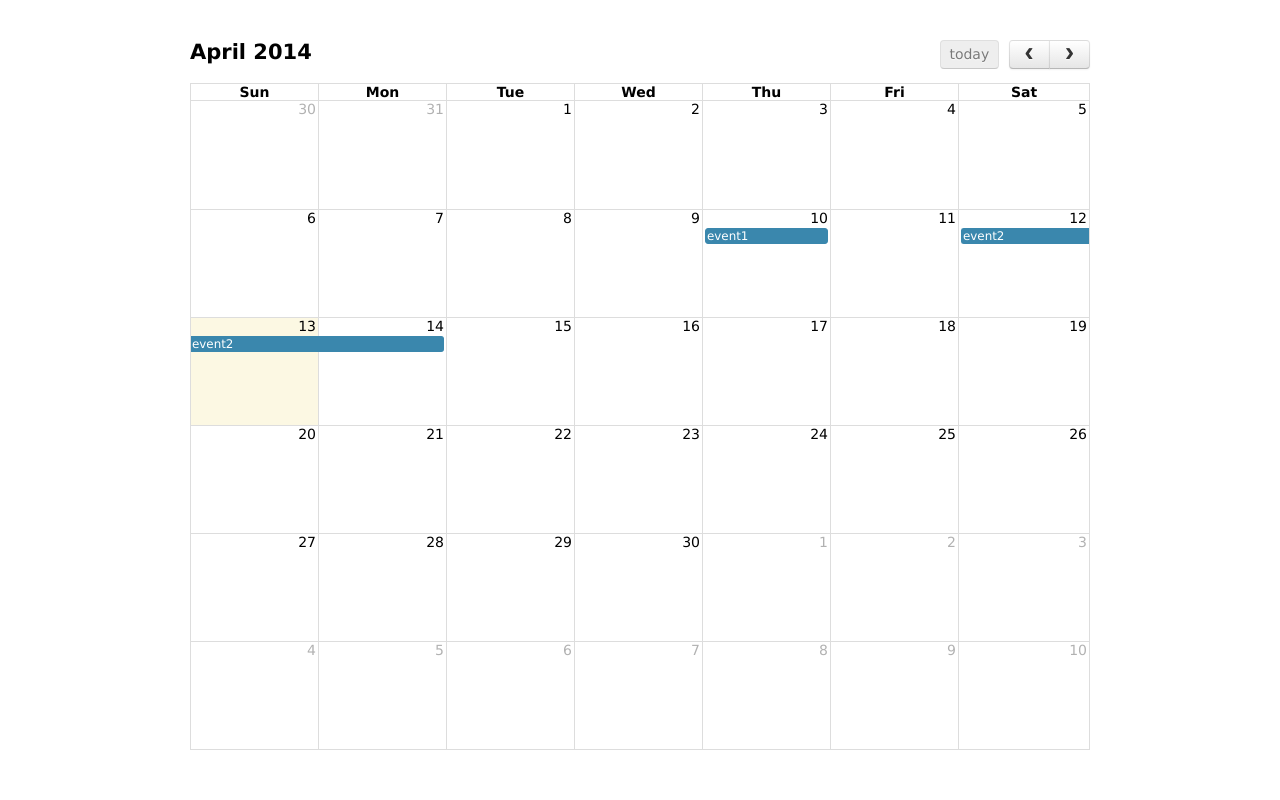
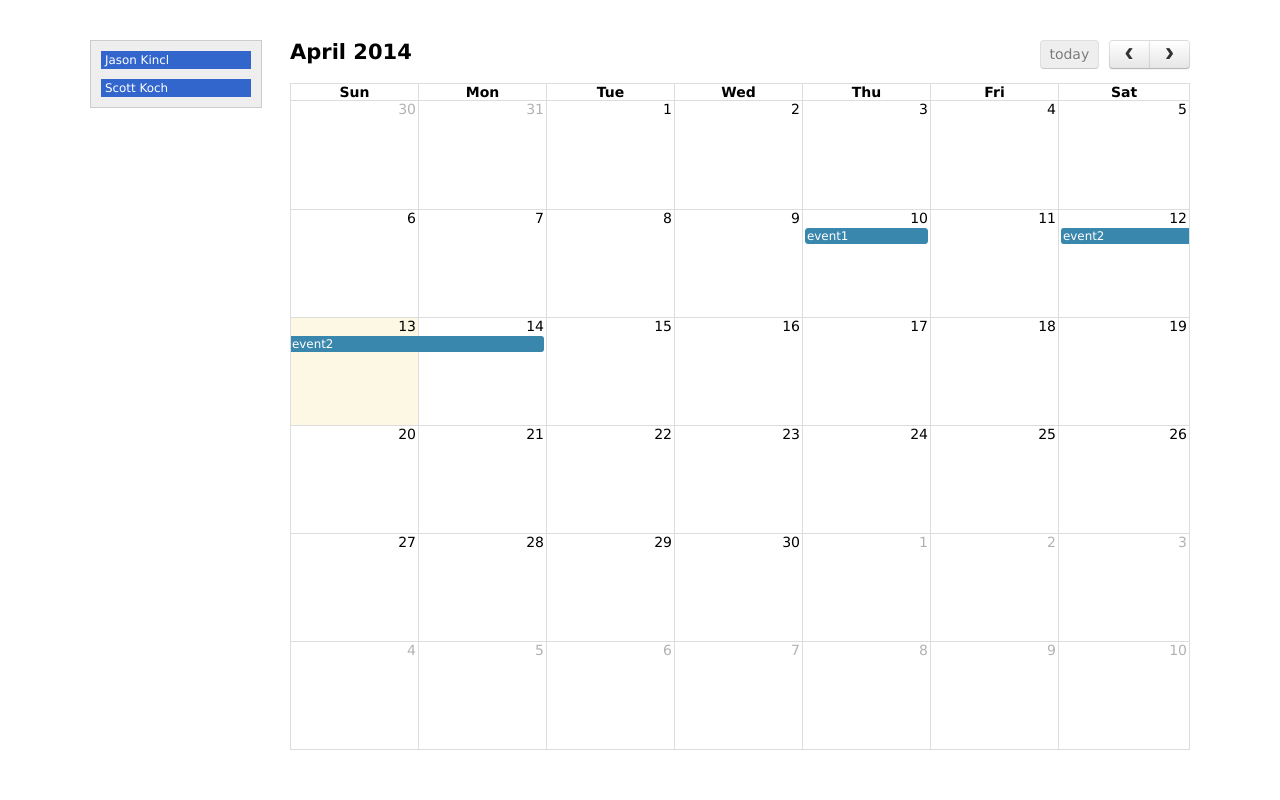
Before and after one commit to kincl/OnCall, a Flask app: page / in a window 1280 px wide. Run offline with Flask 2, Linux system fonts and the light colour scheme; some libraries are stand-ins or nearby versions.

Commit message:
working but not dragging

```diff
--- a/oncall/calendar.py
+++ b/oncall/calendar.py
@@ -15,12 +15,21 @@ def show(page):
 
 @calendar.route('/get_events')
 def get_events():
-	return json.dumps([
-		{'id': '111',
-		 'title': 'event1',
-	     'start': "2014-04-10"},
-		{'id': 2,
-		 'title': 'event2',
-		 'start': '2014-04-12',
-		 'end': '2014-04-14'}
-		])
+    return json.dumps([
+        {'id': 1,
+         'title': 'event1',
+         'start': "2014-04-10"},
+        {'id': 2,
+         'title': 'event2',
+         'start': '2014-04-12',
+         'end': '2014-04-14'}
+        ])
+
+@calendar.route('/get_team_members/<team>')
+def get_team_members(team):
+    return json.dumps([
+        {'id': 'kincljc',
+         'name': 'Jason Kincl'},
+        {'id': 'smkoch',
+         'name': 'Scott Koch'}
+        ])
--- a/oncall/templates/index.html
+++ b/oncall/templates/index.html
@@ -7,13 +7,10 @@
 <script src='{{ url_for('static', filename='fullcalendar/lib/jquery-ui.custom.min.js') }}'></script>
 <script src='{{ url_for('static', filename='fullcalendar/fullcalendar/fullcalendar.min.js') }}'></script>
 <script>
-
     $(document).ready(function() {
-
+        // Set up calendar
         $('#calendar').fullCalendar({
-
             editable: true,
-
             events: "/get_events",
 
             eventDrop: function(event, delta) {
@@ -25,11 +22,38 @@
                 if (bool) $('#loading').show();
                 else $('#loading').hide();
             }
+        });
+        // Set up users
+        $.getJSON( "/get_team_members/team1", function( data ) {
+            var items = [];
+            $.each( data, function( key, val ) {
+                items.push( "<div class='team_member' id='" + val['id'] + "'>" + val['name'] + "</div>" );
+            });
+
+            $("#team_members").append(items.join(""))
+        });
+
+        $('#team_members div.team_member').each(function() {
+            console.log($this);
+            // create an Event Object (http://arshaw.com/fullcalendar/docs/event_data/Event_Object/)
+            // it doesn't need to have a start or end
+            var eventObject = {
+                title: $.trim($(this).text()) // use the element's text as the event title
+            };
+
+            // store the Event Object in the DOM element so we can get to it later
+            $(this).data('eventObject', eventObject);
+
+            // make the event draggable using jQuery UI
+            $(this).draggable({
+                zIndex: 999,
+                revert: true,      // will cause the event to go back to its
+                revertDuration: 0  //  original position after the drag
+            });
 
         });
 
     });
-
 </script>
 <style>
 
@@ -40,6 +64,29 @@
         font-family: "Lucida Grande",Helvetica,Arial,Verdana,sans-serif;
         }
 
+    #wrap {
+        width: 1100px;
+        margin: 0 auto;
+        }
+
+    #team_members {
+        float: left;
+        width: 150px;
+        padding: 0 10px;
+        border: 1px solid #ccc;
+        background: #eee;
+        text-align: left;
+        }
+
+    .team_member { /* try to mimick the look of a real event */
+        margin: 10px 0;
+        padding: 2px 4px;
+        background: #3366CC;
+        color: #fff;
+        font-size: .85em;
+        cursor: pointer;
+        }
+
     #loading {
         position: absolute;
         top: 5px;
@@ -47,6 +94,7 @@
         }
 
     #calendar {
+        float: right;
         width: 900px;
         margin: 0 auto;
         }
@@ -54,7 +102,10 @@
 </style>
 </head>
 <body>
+<div id='wrap'>
+<div id='team_members'></div>
 <div id='loading' style='display:none'>loading...</div>
 <div id='calendar'></div>
+</div>
 </body>
 </html>
```
Lines whose indentation alone changed are shown as unchanged.
